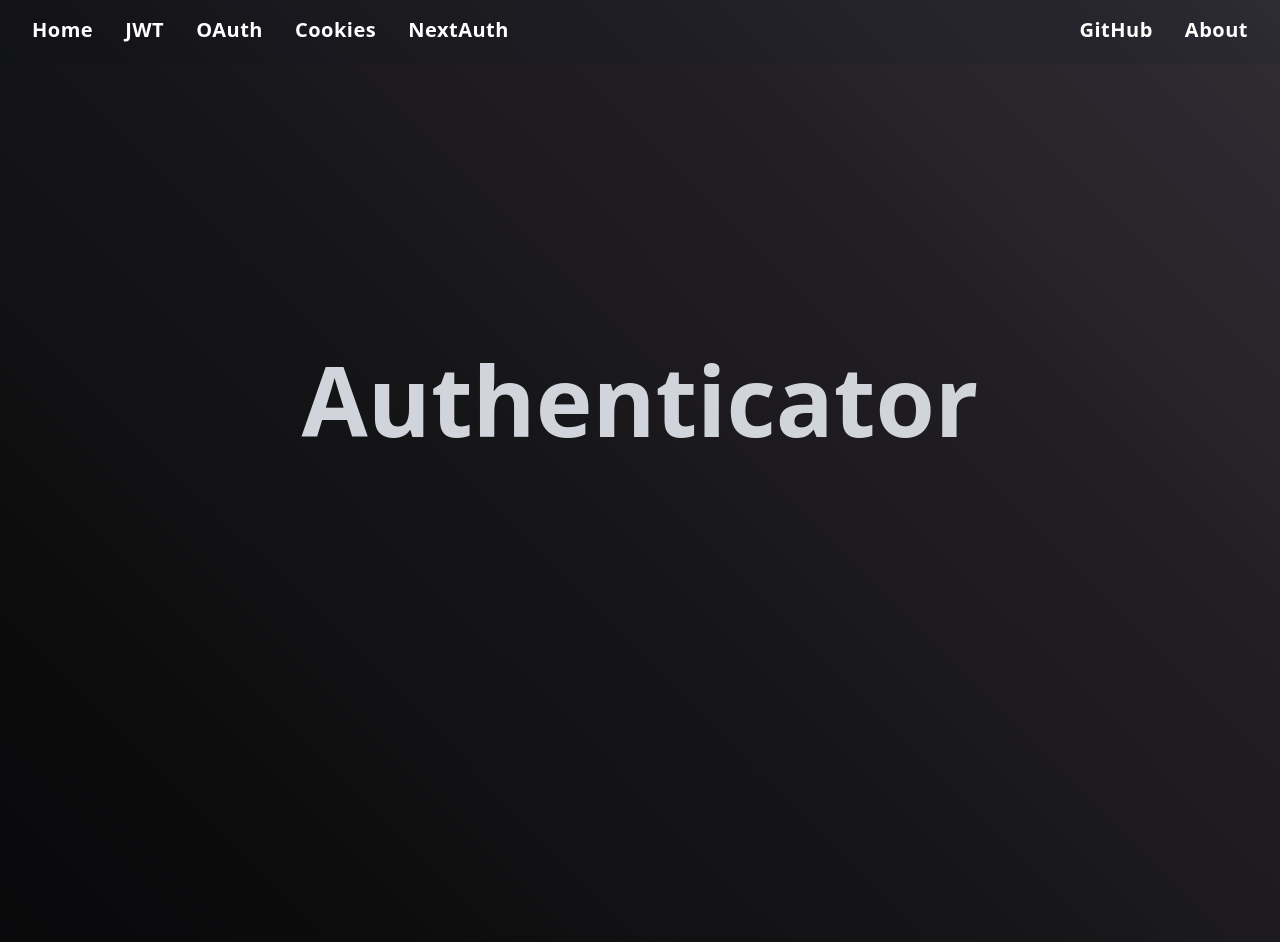
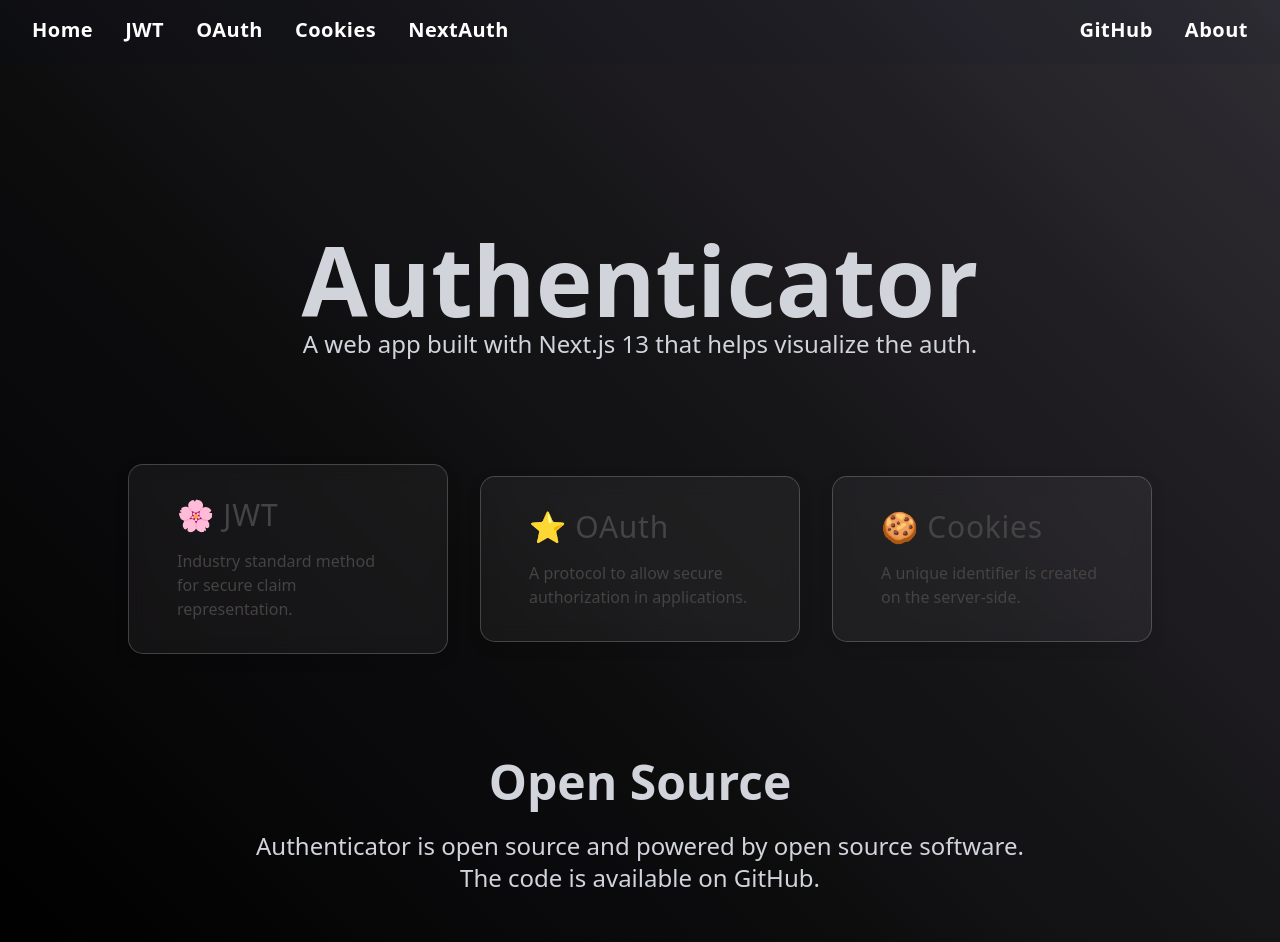
Before and after one commit to shivoqu/authenticator, a Next.js app: page / in a window 1280 px wide. Shown: the top 942 px of the page. Built offline with nearby package versions, Linux system fonts and the light colour scheme.

Commit message:
adjust layout, separate sections

```diff
--- a/app/jwt/layout.tsx
+++ b/app/jwt/layout.tsx
@@ -47,7 +47,7 @@ const Layout: NextPage<any> = ({ children }: { children: React.ReactNode }) => {
     <EventsContext.Provider value={{ events, setEvents }}>
       <section
         style={{ marginTop: "-4rem" }}
-        className="flex justify-center h-screen items-center"
+        className="flex justify-center items-center"
       >
         <div className="left">
           <h1 className="text-center text-gray-300 font-bold text-3xl">
--- a/app/layout.tsx
+++ b/app/layout.tsx
@@ -6,9 +6,9 @@ export default function Layout({ children }: { children: React.ReactNode }) {
 
   return (
     <html className="w-full" lang="en">
-      <body className="font-sans">
+      <body className="font-sans  min-h-screen flex flex-col">
         <Header />
-        <main className="m-auto mt-8">{children}</main>
+        <main className="m-auto mt-32">{children}</main>
         <Footer />
       </body>
     </html>
--- a/app/page.tsx
+++ b/app/page.tsx
@@ -1,25 +1,30 @@
+import Link from "next/link";
 import Card from "../ui/Card";
 
 export default function Page() {
-
   return (
     <>
-      <section
-        style={{ height: "calc(100vh - 12rem" }}
-        className="grid place-items-center "
-      >
-        <p className="text-8xl font-bold text-gray-300 text-center">
-          Authenticator
-        </p>
+      <section className="space-y-6 pb-8 pt-6 medium:pb-12 medium:pt-10 large:py-32">
+        <div>
+          <p className="text-8xl font-bold text-gray-300 text-center">
+            Authenticator
+          </p>
+          <p className="text-2xl font-light text-gray-300 text-center">
+            A web app built with Next.js 13 that helps visualize the auth.
+          </p>
+        </div>
       </section>
 
       <section
+        id="features"
         className="flex flex-wrap
-        mx-auto mt-56 mb-56
+        pb-8 pt-6 medium:pb-12 medium:pt-10 large:py-32
+        mx-auto
         items-center justify-center
-        large:max-w-2xl
-        medium:max-w-lg
-        small:max-w-md"
+        large:max-w-6xl
+        medium:max-w-4lg
+        small:max-w-2lg
+        "
       >
         <Card
           title="JWT"
@@ -37,6 +42,20 @@ export default function Page() {
           desc="A unique identifier is created on the server-side."
         />
       </section>
+      <section
+        id="open-source"
+        className="space-y-6 pb-8 pt-6 medium:pb-12 medium:pt-10 large:py-32"
+      >
+        <p className="text-5xl font-semibold text-gray-300 text-center">
+          Open Source
+        </p>
+        <p className="text-2xl font-light text-gray-300 text-center">
+          Authenticator is open source and powered by open source software.
+          <br />
+          The code is available on{" "}
+          <Link href="https://github.com/shivoqu/autenticator">GitHub</Link>.
+        </p>
+      </section>
     </>
   );
 }
--- a/tailwind.config.js
+++ b/tailwind.config.js
@@ -4,44 +4,42 @@ module.exports = {
     "./app/**/*.{js,ts,jsx,tsx}",
     "./lib/**/*.{js,ts,jsx,tsx}",
     "./components/**/*.{js,ts,jsx,tsx}",
-    "./ui/**/*.{js,ts,jsx,tsx}"
+    "./ui/**/*.{js,ts,jsx,tsx}",
   ],
   theme: {
     screens: {
-      'small' : '600px',
-      'medium' : '1000px',
-      'large' : '1368px',
+      small: "600px",
+      medium: "1000px",
+      large: "1368px",
     },
     extend: {
       keyframes: {
-        'fade-in-down': {
-          '0%': {
-            opacity: '.5',
-            transform: 'translateY(-10px)'
+        "fade-in-down": {
+          "0%": {
+            opacity: ".5",
+            transform: "translateY(-10px)",
           },
-          '100%': {
-            opacity: '1',
-            transform: 'translateY(0)'
-          }
+          "100%": {
+            opacity: "1",
+            transform: "translateY(0)",
+          },
         },
-        'fade-in-up': {
-          '0%': {
-            opacity: '.5',
-            transform: 'translateY(10px)'
+        "fade-in-up": {
+          "0%": {
+            opacity: ".5",
+            transform: "translateY(10px)",
           },
-          '100%': {
-            opacity: '1',
-            transform: 'translateY(0)'
-          }
+          "100%": {
+            opacity: "1",
+            transform: "translateY(0)",
+          },
         },
       },
       animation: {
-        'fade-in-down': 'fade-in-down 0.5s ease-out',
-        'fade-in-up': 'fade-in-up 0.5s ease-out',
-      }
+        "fade-in-down": "fade-in-down 0.5s ease-out",
+        "fade-in-up": "fade-in-up 0.5s ease-out",
+      },
     },
   },
-  plugins: [
-    require('tailwind-scrollbar')({ nocompatible: true }),
-  ],
-}
+  plugins: [require("tailwind-scrollbar")({ nocompatible: true })],
+};
```
Also changed, not shown: app/jwt/login/page.tsx (line endings or trailing spaces).
